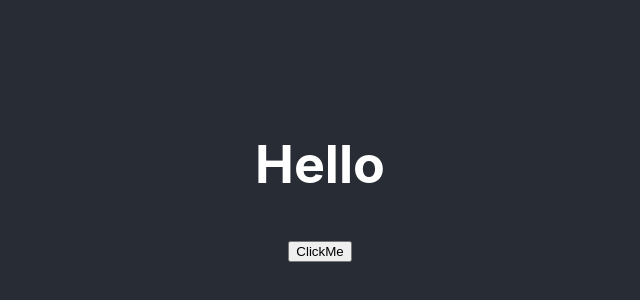
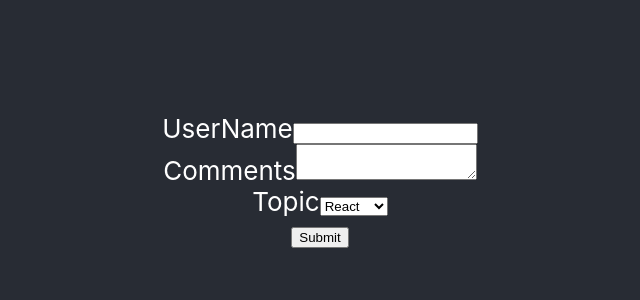
Before and after one commit to gopianandakumar/codevation, a React (Create React App) app in the folder codeevalution/: page / in a window 1280 px wide. Shown: the part 220-520 px from the top of the page, without its empty margins (320-960 px from the left). Built offline with nearby package versions, Linux system fonts and the light colour scheme.

Commit message:
form handling in react and css

```diff
--- a/codeevalution/src/App.js
+++ b/codeevalution/src/App.js
@@ -8,12 +8,24 @@ import Counter from './Components/Counter';
 import FunClick from './Components/FunClick';
 import ClsClick from './Components/ClsClick';
 import EventBind from './Components/EventBind';
+import ParentComponent from './Components/ParentComponent';
+import UserGreeting from './Components/UserGreeting';
+import NameList from './Components/NameList';
+import StyleSheet from './Components/StyleSheet';
+import Inline from './Components/Inline';
+import Form from './Components/Form';
 
 function App() {
   return (
     <div className="App">
       <header className="App-header">
-        <EventBind/>
+        <Form />
+        {/* <Inline/> */}
+        {/* <StyleSheet name={true} /> */}
+        {/* <NameList /> */}
+        {/* <UserGreeting /> */}
+        {/* <ParentComponent/> */}
+        {/* <EventBind/> */}
         {/* <FunClick/>
         <ClsClick/> */}
         {/* <Counter/> */}
--- /dev/null
+++ b/codeevalution/src/Components/ChildComponent.js
@@ -0,0 +1,11 @@
+import React from 'react'
+
+function ChildComponent(props) {
+  return (
+    <div>ChildComponent
+        <button onClick={()=>props.evetHand('Child')}>Click me</button>
+    </div>
+  )
+}
+
+export default ChildComponent
--- /dev/null
+++ b/codeevalution/src/Components/Form.js
@@ -0,0 +1,64 @@
+import React, { Component } from 'react'
+
+class Form extends Component {
+
+    constructor(props) {
+      super(props)
+
+      this.state = {
+        userName:'',
+        comment:'',
+        topic:'React'
+      }
+    }
+
+    changeNamHandler = event =>{
+        this.setState({
+            userName : event.target.value
+        })}
+
+    CommentHandler = event =>{
+        this.setState({
+            comment:event.target.value
+        })
+    }
+
+    TopicHandler = event =>{
+        this.setState({
+            topic:event.target.value
+        })
+    }
+
+    submitHandler = event =>{
+        alert(`${this.state.userName} and ${this.state.comment} and
+        ${this.state.topic}`)
+        event.preventDefault()
+    }
+
+  render() {
+    return (
+      <form onSubmit={this.submitHandler}>
+        <div>
+            <label>UserName</label>
+            <input type="text" value={this.state.name} onChange={this.changeNamHandler} />
+        </div>
+        <div>
+            <label>Comments</label>
+            <textarea value={this.state.comment} onChange={this.CommentHandler} />
+        </div>
+        <div>
+            <label>Topic</label>
+            <select value={this.state.topc} onChange={this.TopicHandler}>
+                <option value='React'>React</option>
+                <option value='Angular'>Angular</option>
+                <option value='vue'>Vue</option>
+
+            </select>
+        </div>
+        <button type="submit">Submit</button>
+      </form>
+    )
+  }
+}
+
+export default Form
--- /dev/null
+++ b/codeevalution/src/Components/Inline.js
@@ -0,0 +1,16 @@
+import React from 'react'
+
+function Inline() {
+    const styles ={
+        fontSize:'76px',
+        color:'blue'
+
+    }
+  return (
+    <div>
+        <h1 style={styles}>Inline</h1>
+    </div>
+  )
+}
+
+export default Inline
--- /dev/null
+++ b/codeevalution/src/Components/NameList.js
@@ -0,0 +1,31 @@
+import React from 'react'
+import Person from './Person'
+
+
+function NameList() {
+    const data = ['Bruce', 'Clark', 'Diana']
+    const personData = [
+        {
+            id:1,
+            name:'Bruce',
+            code:'React'
+        },
+        {
+            id:2,
+            name:'Clark',
+            code:'Angular'
+        },
+        {
+            id:3,
+            name:'Diana',
+            code:'Vue'
+        }
+    ]
+    const myData = data.map(name =>
+        <Person key={name.id} person={name} />)
+  return (
+    <div>{myData}</div>
+  )
+}
+
+export default NameList
--- /dev/null
+++ b/codeevalution/src/Components/ParentComponent.js
@@ -0,0 +1,28 @@
+import React, { Component } from 'react'
+import ChildComponent from './ChildComponent'
+
+ class ParentComponent extends Component {
+    constructor(props) {
+      super(props)
+
+      this.state = {
+         msg:'Parent'
+      }
+    this.handlerFun = this.handlerFun.bind(this)
+
+    }
+
+    handlerFun (childName){
+       alert(`Hello ${this.state.msg} from${childName}`)
+    }
+
+  render() {
+    return (
+      <div>
+        <ChildComponent evetHand ={this.handlerFun}/>
+      </div>
+    )
+  }
+}
+
+export default ParentComponent
--- /dev/null
+++ b/codeevalution/src/Components/Person.js
@@ -0,0 +1,15 @@
+import React from 'react'
+
+function Person({person}) {
+    const personList = ['Bruce', 'Diana', 'Clark']
+  return (
+    <div>
+        {
+            personList.map((name, index)=><h2 key={index}>{name}</h2>)
+        }
+        {/* <h1>My Name is:{person.name},I Know:{person.code}</h1> */}
+    </div>
+  )
+}
+
+export default Person
--- /dev/null
+++ b/codeevalution/src/Components/StyleSheet.js
@@ -0,0 +1,12 @@
+import React from 'react'
+import './myStyles.css'
+
+function StyleSheet(props) {
+    const clsName = props.name ? 'primary':'secondary'
+    console.log(clsName)
+  return (
+    <h1 className={`${clsName} font-xl`}>StyleSheet</h1>
+  )
+}
+
+export default StyleSheet
--- /dev/null
+++ b/codeevalution/src/Components/UserGreeting.js
@@ -0,0 +1,30 @@
+import React, { Component } from 'react'
+
+class UserGreeting extends Component {
+    constructor(props) {
+        super(props)
+
+        this.state = {
+            isLoggedIn: false
+        }
+    }
+    render() {
+        return(
+        this.state.isLoggedIn ? <div>Hello vishawas</div> : <div>Hello Guest</div>
+        )// let message
+        // if(this.state.isLoggedIn){
+        //     message = <div>Hello vishwas</div>
+        // }
+        // else{
+        //     message = <div>Hello Guest</div>
+        // }
+        // return <div>{message}</div>
+        //    if(this.state.isLoggedIn){
+        //     return<div>Hello Gopi</div>
+        //    }else{
+        //     return <div>Hello outsider!</div>
+        //    }
+    }
+}
+
+export default UserGreeting
--- /dev/null
+++ b/codeevalution/src/Components/myStyles.css
@@ -0,0 +1,7 @@
+.primary{
+    color:orange
+}
+
+.font-xl{
+    font-size: 75px;
+}
```
